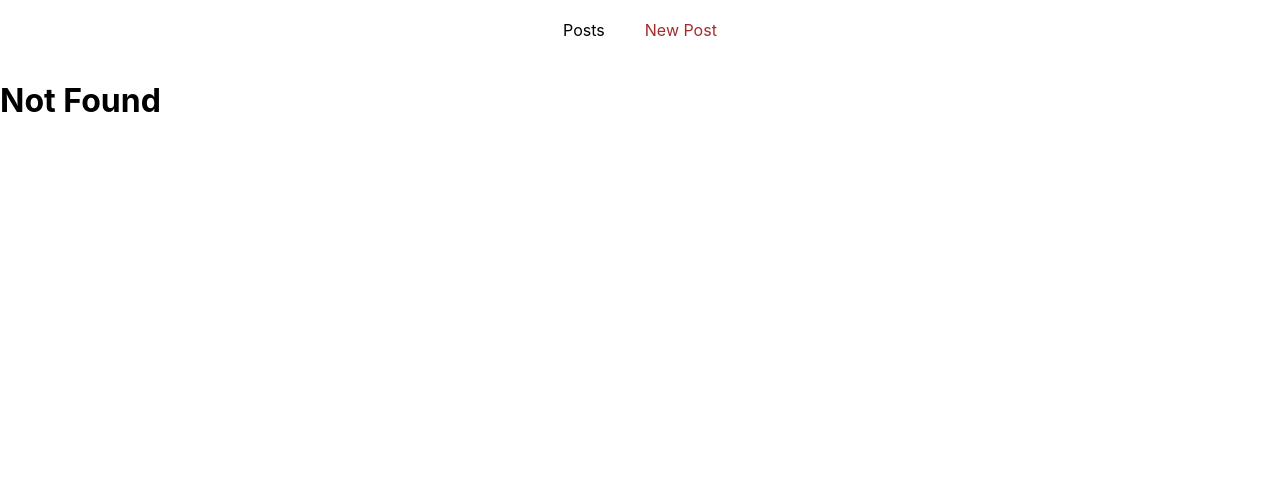
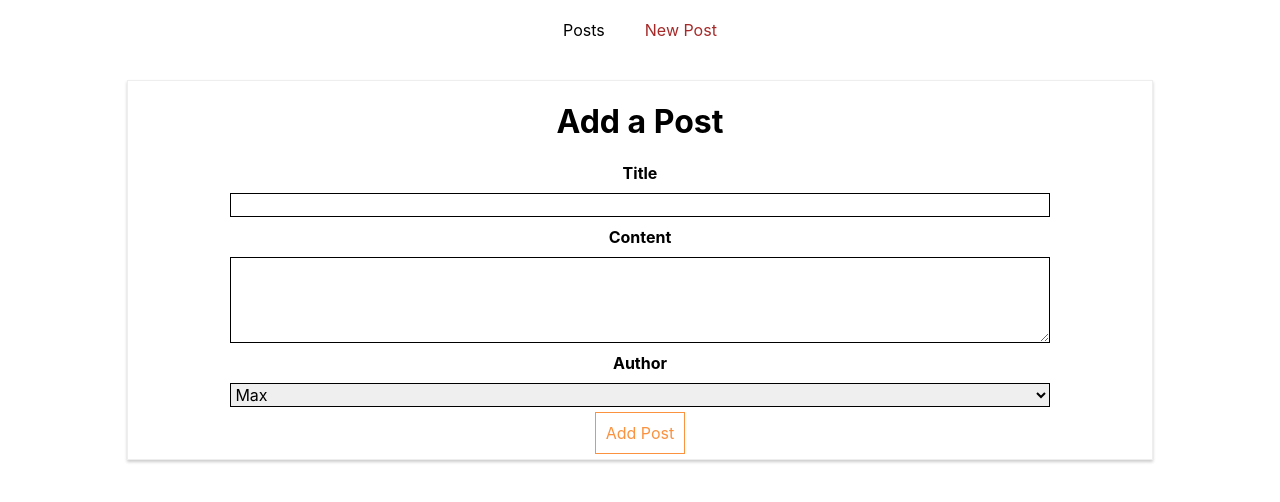
Before and after one commit to franklinsales/react-studies, a React (Create React App) app in the folder react-max-udemy/http-basic/: page /new-post in a window 1280 px wide. Before the commit this address had no page. Shown: the top 502 px of the page. Built offline with nearby package versions, Linux system fonts and the light colour scheme.

Commit message:
implement lazy load concept

```diff
--- a/react-max-udemy/http-basic/src/containers/Blog/Blog.js
+++ b/react-max-udemy/http-basic/src/containers/Blog/Blog.js
@@ -3,12 +3,17 @@
 
 import './Blog.css';
 import Posts from './Posts/Posts'
-import NewPost from './NewPost/NewPost'
+//import NewPost from './NewPost/NewPost'
+import asyncComponent from '../../hoc/asyncComponent'
+
+const AsyncNewPost = asyncComponent(() => {
+    return import('./NewPost/NewPost');
+})
 
 class Blog extends Component {
 
     state = {
-        auth: false
+        auth: true
     }
 
     render () {
@@ -45,10 +50,10 @@
                 }
 
                 <Switch>
-                    {this.state.auth ? <Route path="/new-post" component={NewPost} /> : null }
+                    {this.state.auth ? <Route path="/new-post" component={AsyncNewPost} /> : null }
                     <Route path="/posts" component={Posts} />
-                    <Route render={() => <h1>Not Found</h1>} />
-                    {/*<Redirect path="/" to="/posts"/>*/}
+                    {/*<Route render={() => <h1>Not Found</h1>} />*/}
+                    <Redirect path="/" to="/posts"/>
                 </Switch>
             </div>
         );
--- /dev/null
+++ b/react-max-udemy/http-basic/src/hoc/asyncComponent.js
@@ -0,0 +1,24 @@
+import React, {Component} from 'react';
+
+const asyncComponent = (importComponent)  => {
+    return class extends Component{
+        state = {
+            component: null
+        }
+
+        componentDidMount(){
+            importComponent()
+            .then(cmp => {
+                this.setState({component: cmp.default})
+            });
+        }
+
+        render (){
+            const C = this.state.component
+
+            return C ? <C {...this.props} /> : null
+        }
+    }
+}
+
+export default asyncComponent
```
